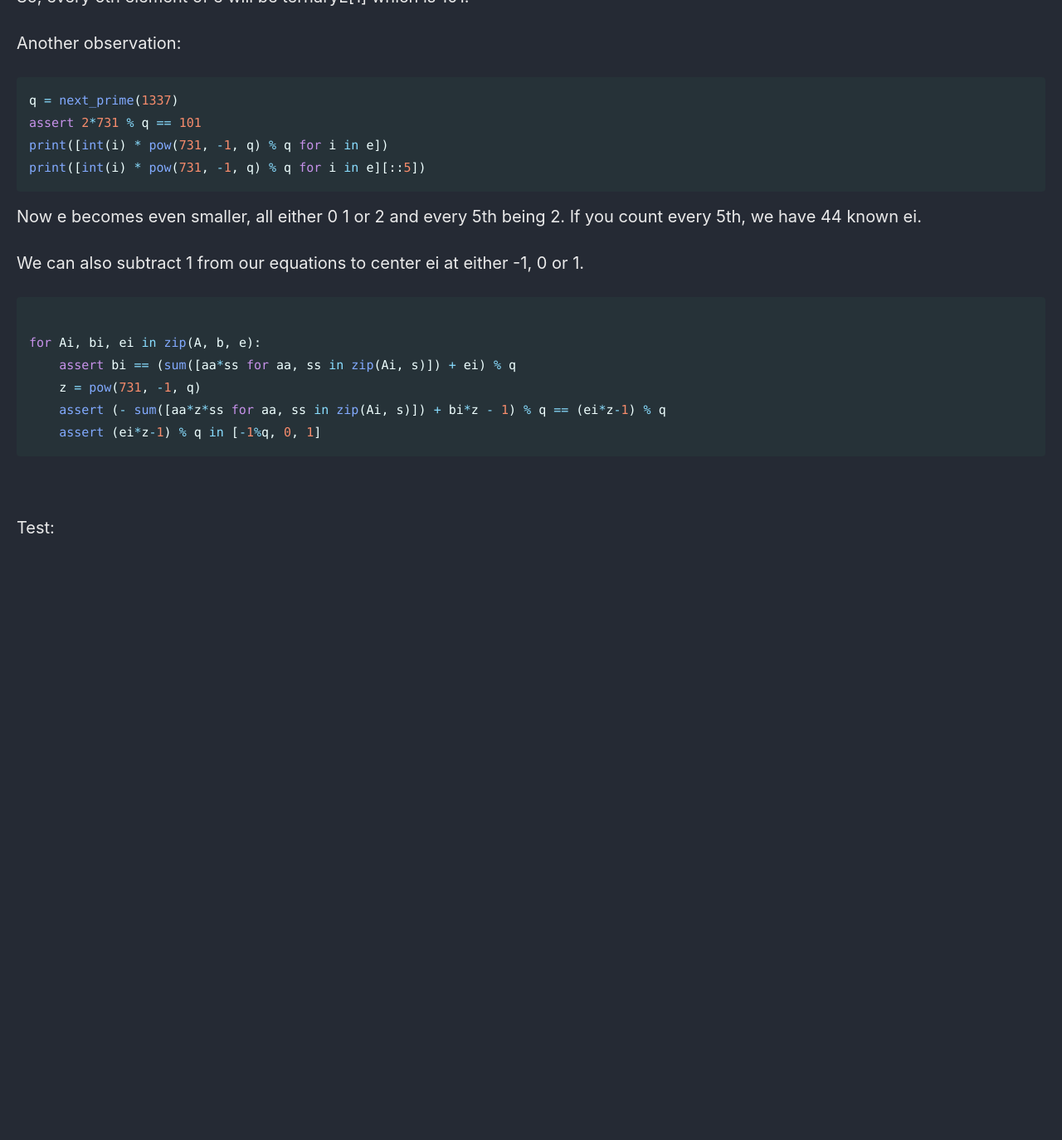
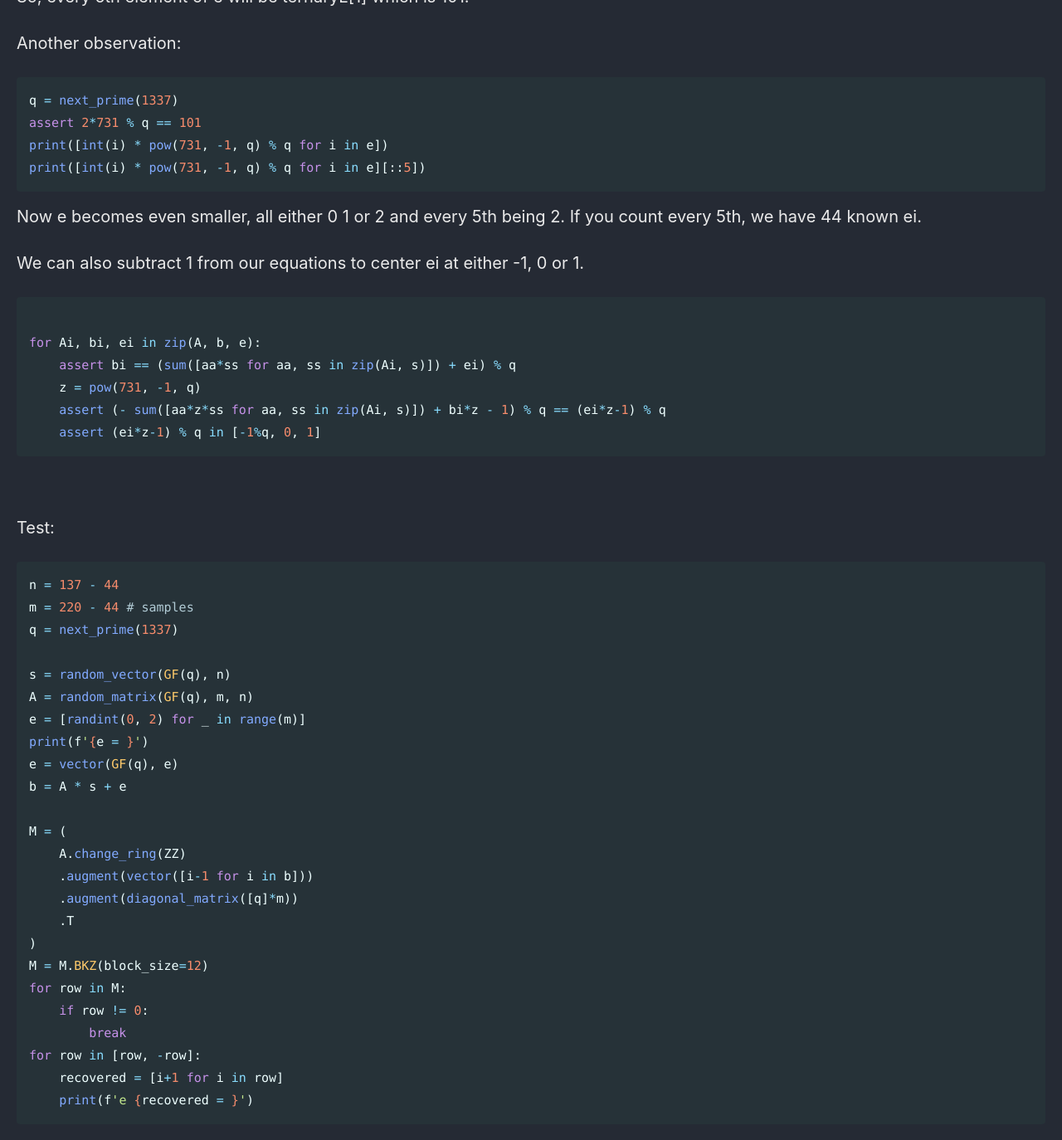
Before and after one commit to Connor-McCartney/Connor-McCartney.github.io, a Jekyll site: the page built from _pages/cryptography/other/0CTF2024.md, in a window 1280 px wide and 1400 px high, scrolled down 3629 px. Shown: the top 1374 px of the window at 83% size. Built offline with Jekyll 4.4.1, drawn with Linux system fonts in a browser that asks for light colours; cached includes are drawn as plain includes; before the commit the page ends 4336 px from its top, so only the background shows below that.

Commit message:
Update 0CTF2024.md

````diff
--- a/_pages/cryptography/other/0CTF2024.md
+++ b/_pages/cryptography/other/0CTF2024.md
@@ -171,3 +171,30 @@ for Ai, bi, ei in zip(A, b, e):
 <br>
 
 Test:
+
+```python
+n = 137 - 44
+m = 220 - 44 # samples
+q = next_prime(1337)
+
+s = random_vector(GF(q), n)
+A = random_matrix(GF(q), m, n)
+e = [randint(0, 2) for _ in range(m)]
+print(f'{e = }')
+e = vector(GF(q), e)
+b = A * s + e
+
+M = (
+    A.change_ring(ZZ)
+    .augment(vector([i-1 for i in b]))
+    .augment(diagonal_matrix([q]*m))
+    .T
+)
+M = M.BKZ(block_size=12)
+for row in M:
+    if row != 0:
+        break
+for row in [row, -row]:
+    recovered = [i+1 for i in row]
+    print(f'e {recovered = }')
+```
````
